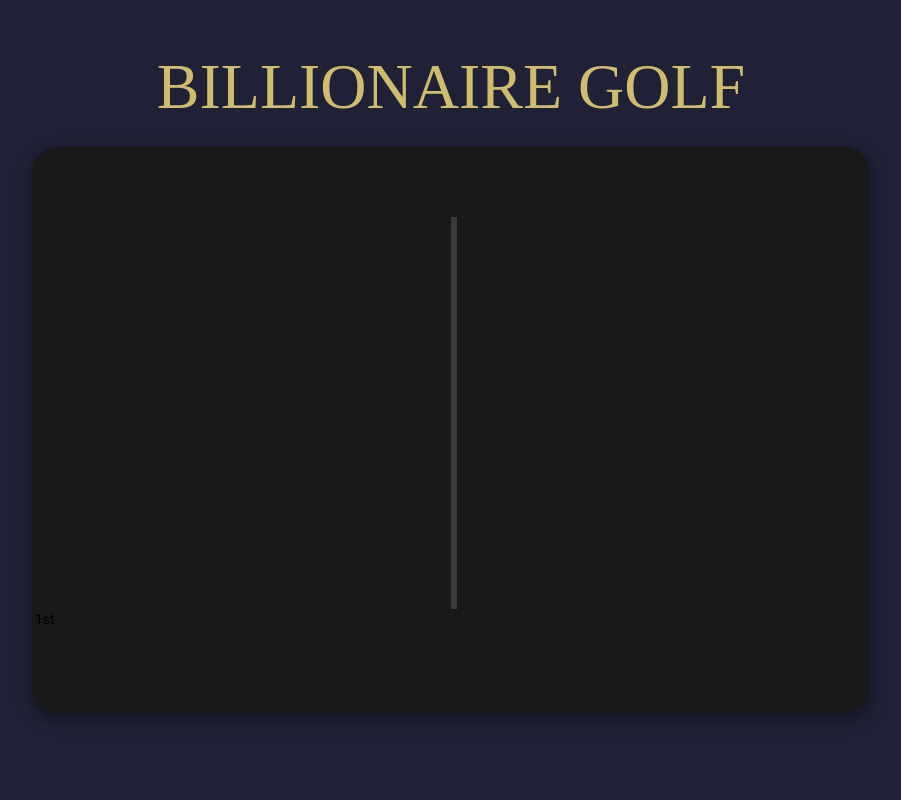
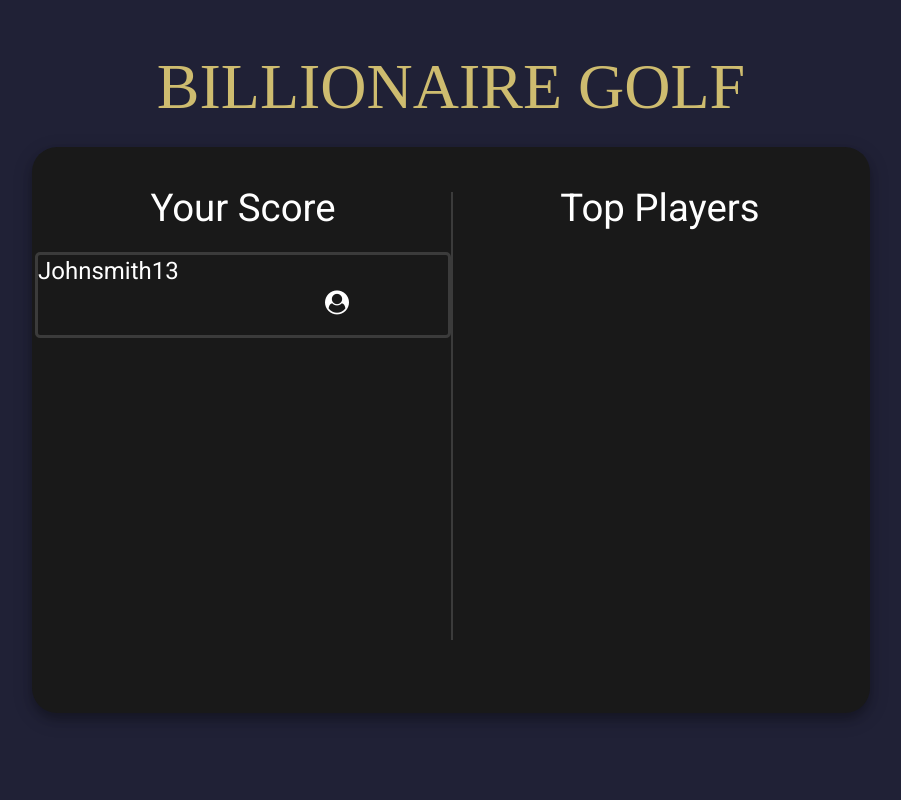
Before and after one commit to LachlanDow/Industry_Proj_Team5, an Angular app in the folder Front-end/become-billionaire/: page / in a window 1280 px wide. Both pictures are taken after a click on the button "Leaderboard". Shown: the top 800 px of the page, without its empty margins (189-1090 px from the left). Built offline with nearby package versions, Linux system fonts and the light colour scheme; a web font is replaced by a local one.

Commit message:
Scales correctly on multiple screen sizes

```diff
--- a/Front-end/become-billionaire/src/app/app.component.html
+++ b/Front-end/become-billionaire/src/app/app.component.html
@@ -1,5 +1,6 @@
 <link href="//db.onlinewebfonts.com/c/c4a64740ecb71342cea0a87b66ee15e0?family=PhosphateInline" rel="stylesheet">
 <link rel="stylesheet" href="https://fonts.googleapis.com/css?family=Sofia" type="text/css" />
+<link rel="stylesheet" href="https://cdnjs.cloudflare.com/ajax/libs/font-awesome/4.7.0/css/font-awesome.min.css">
 
 <body class="body">
     <p class="title">BILLIONAIRE GOLF</p>
--- a/Front-end/become-billionaire/src/app/leaderboard/leaderboard.component.css
+++ b/Front-end/become-billionaire/src/app/leaderboard/leaderboard.component.css
@@ -1,9 +1,9 @@
 
 div.box {
-    border-color: #3B3B3B;
 
-    height: 100%;
+    height: 80%;
     width: 100%;
+    margin-top: 5%;
   }
 
   div.div1 {
@@ -11,12 +11,13 @@ div.box {
     float: left;
     height: 100%;
     width: 50%;
+    border-right: 0.2vw solid;
+    border-color: #3B3B3B;
   }
 
   div.div2 {
 
     height: 100%;
-    width: 50%;
   }
 
   div.clear {
@@ -26,11 +27,27 @@ div.box {
     font-size: 0pt;
     margin-top: -1px;
   }
-
-  .vl {
-    border-left: 6px solid #3B3B3B;
-    height: 70%;
-    margin-top: 8%;
-    margin-left: 50%;
+  .userInfo {
+    border: 3px solid  #3B3B3B;
+    border-radius: 0.4vw;
+    font-family: "Roboto";
+    text-align: left;
+    font-size: 1.5vw ;
+    color: white;
 
   }
+  .profileIcon {
+      margin-left: 70%;
+      width: auto;
+  }
+
+
+
+  .headers {
+    font-family: "Roboto";
+    text-align: center;
+
+    padding-bottom: 3%;
+    color: white;
+    font-size: 3vw ;
+  }
--- a/Front-end/become-billionaire/src/app/leaderboard/leaderboard.component.html
+++ b/Front-end/become-billionaire/src/app/leaderboard/leaderboard.component.html
@@ -1,6 +1,14 @@
-<div class="vl"></div>
+
 <div class="box">
-   <div class="div1">1st</div>
-   <div class="div2">2nd</div>
+   <div class="div1">
+   <h1 class="headers">Your Score</h1>
+   <div class="userInfo">
+      <h1>Johnsmith13 <i class="fa fa-user-circle profileIcon"></i></h1>
+
+   </div>
+   </div>
+   <div class="div2">
+      <h1 class="headers">Top Players</h1>
+   </div>
    <div class="clear">
 </div>
```
